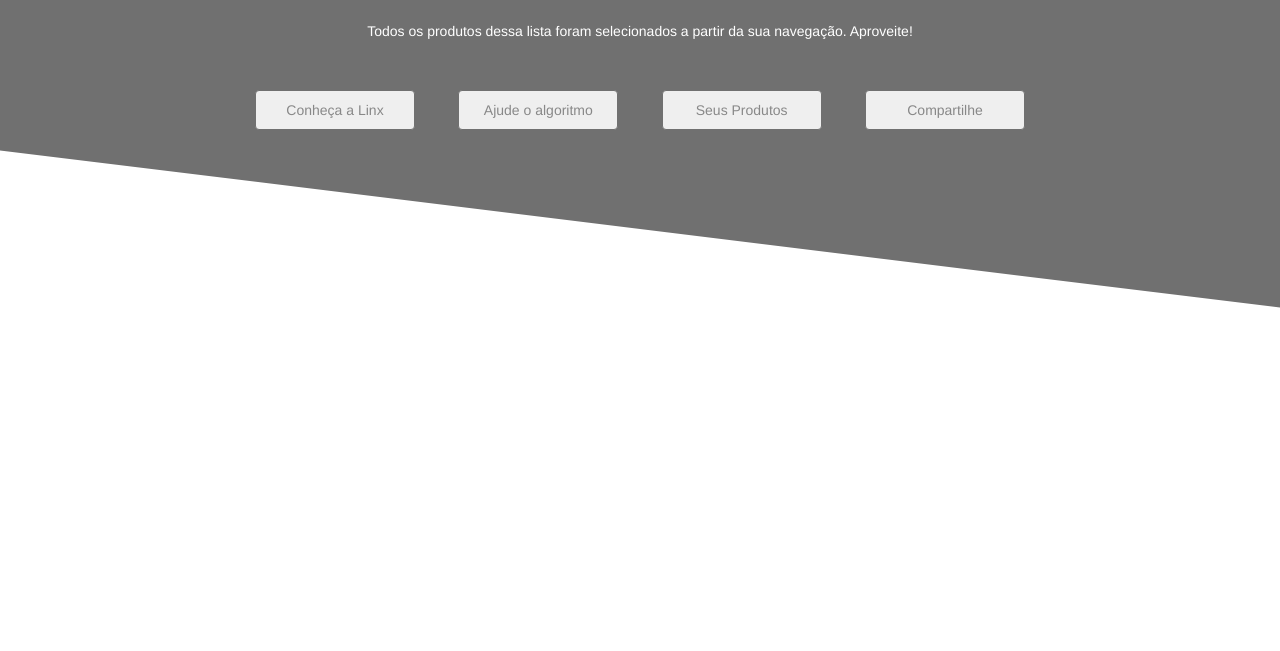
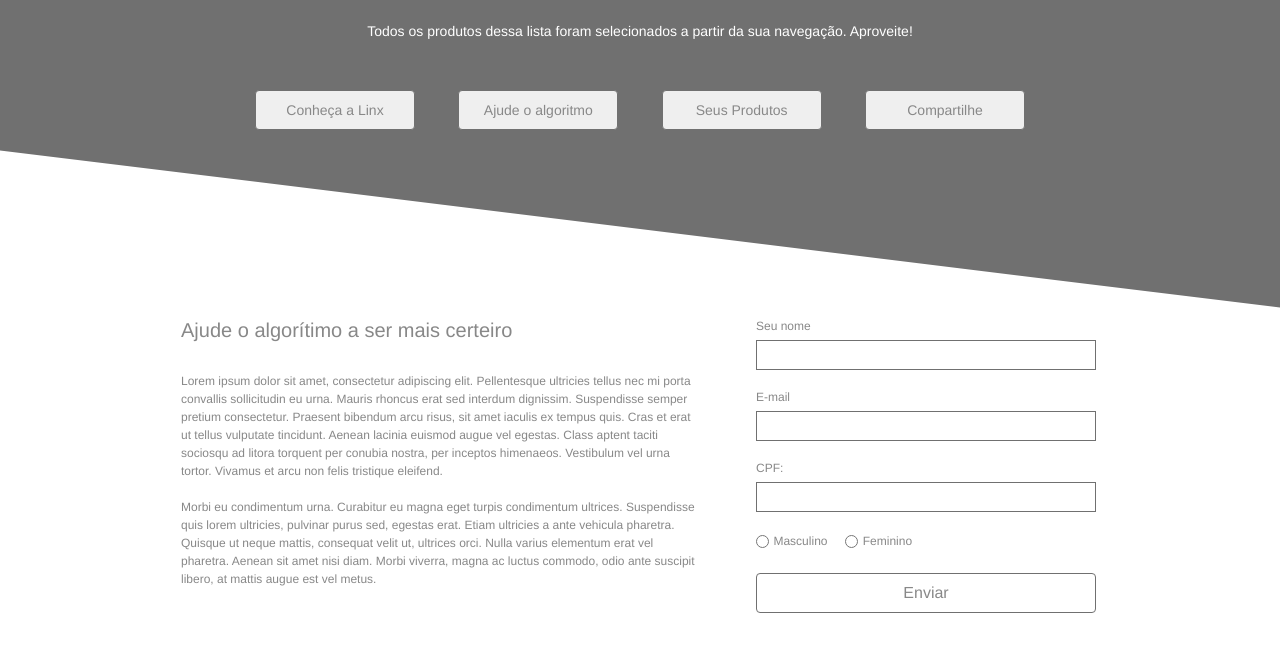
Before and after one commit to rafaelfern/linx-desafio-aceito, a plain HTML site: page index.html in a window 1280 px wide. Shown: the part 141-792 px from the top of the page. Drawn offline with Linux system fonts and the light colour scheme.

Commit message:
Desenvolvimento da sessão da descrição do algoritmo e formulário

```diff
--- a/assets/css/global.css
+++ b/assets/css/global.css
@@ -2,9 +2,11 @@
   font-size: 60%;
   --color-background: #FFFFFF;
   --color-header-footer-background: #707070;
+  --color-border-inputs: #707070;
   --color-font: #888888;
   --color-font-header: #FFFFFF;
   --color-border-buttons: #00000029;
+  --width: 918px;
 }
 
 * {
@@ -25,6 +27,7 @@ body {
   display: flex;
   align-items: center;
   justify-content: center;
+  flex-direction: column;
 }
 
 body,
@@ -37,6 +40,10 @@ textarea {
 .container {
   width: 90vw;
   max-width: 700px;
+}
+
+input[type=radio]{
+  /* background-color: red; */
 }
 
 @media (min-width: 700px){
@@ -102,3 +109,70 @@ textarea {
   border-radius: 4px;
   cursor: pointer;
 }
+
+
+/* ======================= second-section-info-form ============================= */
+#second-section-info-form {
+  margin-top: 90px;
+  display: flex;
+  width: var(--width);
+}
+
+#second-section-info-form .title-algorithm-content {
+  color: var(--color-font);
+  font: 500 20px Helvetica;
+  text-align: left;
+}
+
+#second-section-info-form #text-algorithm-content {
+  width: 520px;
+}
+
+#second-section-info-form #text-algorithm-content > p {
+  color: var(--color-font);
+  font: 500 12px/18px Helvetica;
+  text-align: left;
+  margin-top: 30px;
+}
+
+#second-section-info-form #form-contact-content {
+  /* width: 690px; */
+  margin-left: 55px;
+}
+
+#second-section-info-form #form-contact-content .label-form {
+  color: var(--color-font);
+  font: 500 12px Helvetica;
+}
+
+#second-section-info-form #form-contact-content .form-label-input {
+  display: flex;
+  flex-direction: column;
+}
+
+#second-section-info-form #form-contact-content .form-label-input > input {
+  margin-top: 7px;
+  margin-bottom: 20px;
+  width: 340px;
+  height: 30px;
+  border: 1px solid var(--color-border-inputs);
+}
+
+#second-section-info-form #form-contact-content .form-label-input .radio-buttons-content {
+  display: flex;
+  align-items: center;
+}
+
+#form-contact-content button {
+  width: 100%;
+  height: 40px;
+  margin-top: 23px;
+  background: var(--color-background);
+  border: 1px solid var(--color-border-inputs);
+  border-radius: 4px;
+}
+
+#form-contact-content, button > span {
+  font: 500 16px Helvetica;
+  color: var(--color-font);
+}
--- a/index.html
+++ b/index.html
@@ -7,7 +7,7 @@
   <link	rel="stylesheet" href="./assets/css/global.css">
 </head>
 <body id="root">
-  <!-- <div id="root"> -->
+
   <header id="header-content">
     <div class="header-sub-content">
       <div><span class="sub-title">Uma seleção de produtos</span></div>
@@ -25,12 +25,47 @@
       </div>
     </div>
   </header>
-    <section>
+
+  <section id="second-section-info-form">
+
+    <section id="text-algorithm-content">
+      <span class="title-algorithm-content">Ajude o algorítimo a ser mais certeiro</span>
+      <p>Lorem ipsum dolor sit amet, consectetur adipiscing elit. Pellentesque ultricies tellus nec mi porta convallis sollicitudin eu urna. Mauris rhoncus erat sed interdum dignissim. Suspendisse semper pretium consectetur. Praesent bibendum arcu risus, sit amet iaculis ex tempus quis. Cras et erat ut tellus vulputate tincidunt. Aenean lacinia euismod augue vel egestas. Class aptent taciti sociosqu ad litora torquent per conubia nostra, per inceptos himenaeos. Vestibulum vel urna tortor. Vivamus et arcu non felis tristique eleifend.<br/><br/> Morbi eu condimentum urna. Curabitur eu magna eget turpis condimentum ultrices. Suspendisse quis lorem ultricies, pulvinar purus sed, egestas erat. Etiam ultricies a ante vehicula pharetra. Quisque ut neque mattis, consequat velit ut, ultrices orci. Nulla varius elementum erat vel pharetra. Aenean sit amet nisi diam. Morbi viverra, magna ac luctus commodo, odio ante suscipit libero, at mattis augue est vel metus.</p>
+    </section>
+
+    <section id="form-contact-content">
+      <form>
+
+        <div class="form-label-input">
+          <span class="label-form">Seu nome</span>
+          <input type="text" name="name" value=""/>
+        </div>
+
+        <div class="form-label-input">
+          <span class="label-form">E-mail</span>
+          <input type="text" name="email" value=""/>
+        </div>
+
+        <div class="form-label-input">
+          <span class="label-form">CPF:</span>
+          <input type="text" name="email" value=""/>
+        </div>
+
+        <div class="form-label-input">
+          <div class="radio-buttons-content">
+            <input type="radio" name="email" value="m"/>&nbsp; <span class="label-form">Masculino</span>&nbsp;&nbsp;&nbsp;&nbsp;
+            <input type="radio" name="email" value="f"/>&nbsp; <span class="label-form">Feminino</span>
+          </div>
+        </div>
+
+        <button type="submit"><span>Enviar</span></button>
+      </form>
+    </section>
 
   </section>
+
   <footer>
 
   </footer>
-  <!-- </div> -->
 </body>
 </html>
```
Lines whose indentation alone changed are shown as unchanged.
